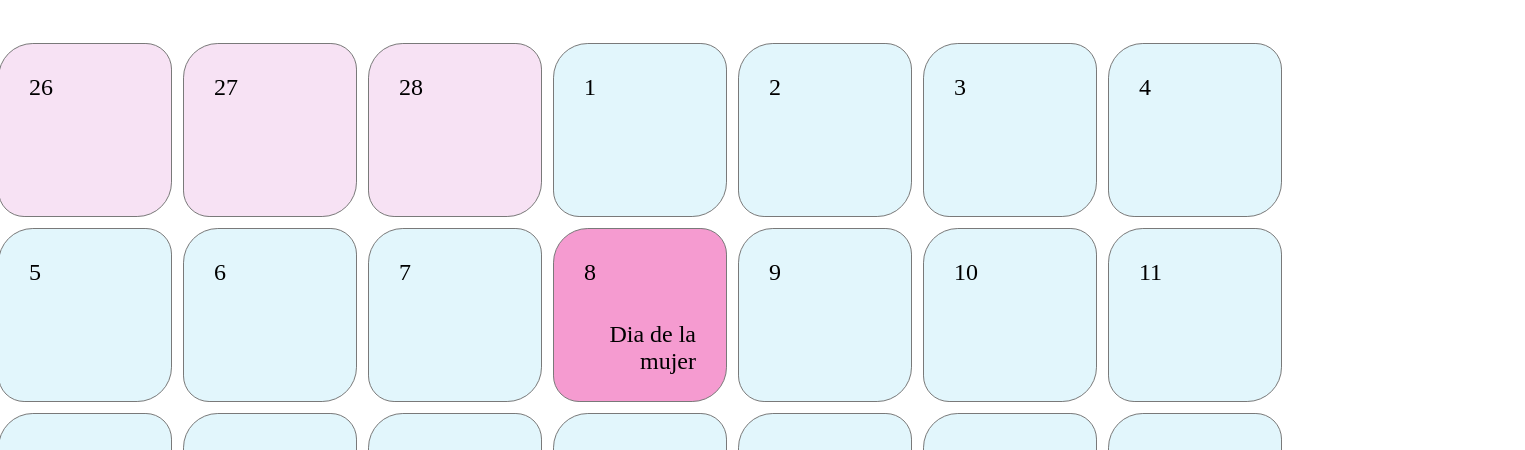
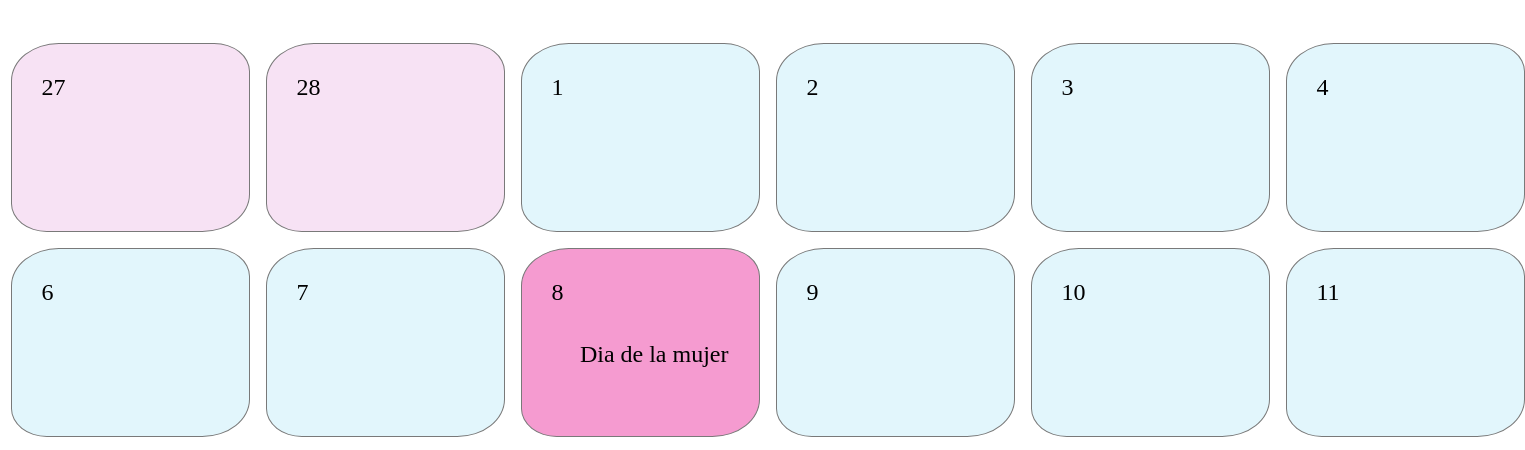
Before and after one commit to TatianaVargasD/mi_sitio_web, a plain HTML site: page calendario.html in a window 1280 px wide. Shown: the part 270-720 px from the top of the page, 1525 px wide, since content can reach past the window. Drawn offline with Linux system fonts and the light colour scheme.

Commit message:
correccion

```diff
--- a/css/calendario.css
+++ b/css/calendario.css
@@ -41,8 +41,9 @@
 .box-main-days{
     display: grid;
     justify-content: center;
-    grid-template-columns:repeat(7,185px);
-    grid-template-rows:repeat(5,185px);
+    grid-template-columns:repeat(7,250px);
+    grid-template-rows:repeat(5,200px);
+    gap: 5px;
 }
 .box3-8{
     background-color: rgb(245, 155, 208);
```
